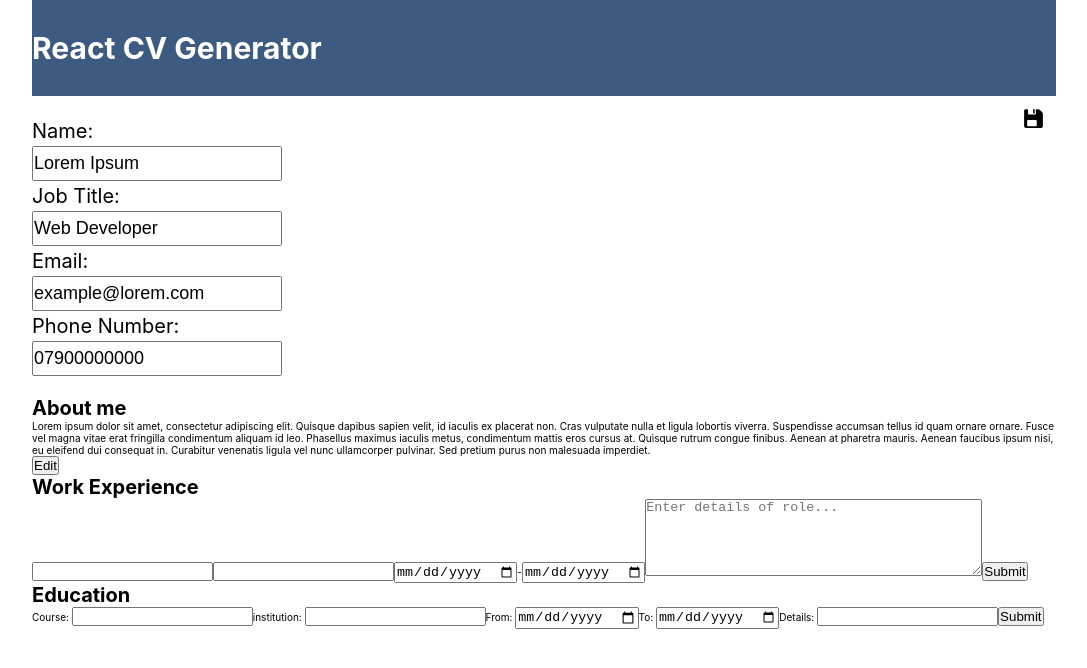
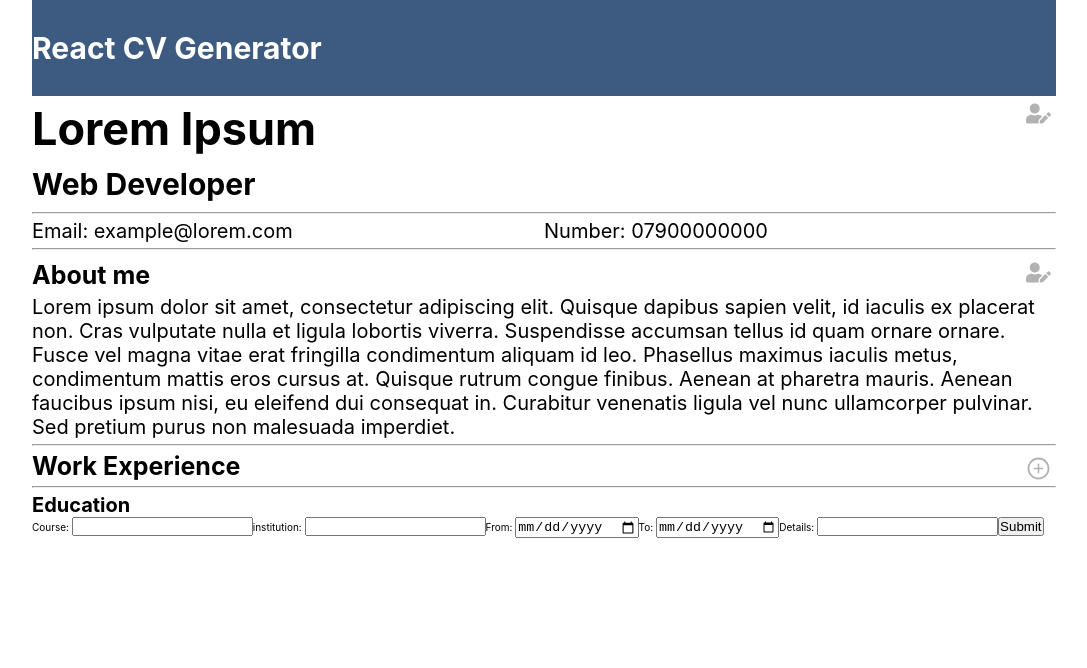
Before and after one commit to sultanp91/cv-project, a React (Create React App) app: page / in a window 1280 px wide. Shown: the top 668 px of the page, without its empty margins (96-1183 px from the left). Built offline with nearby package versions, Linux system fonts and the light colour scheme.

Commit message:
careers and jobs component styling updated

```diff
--- a/src/components/Aboutme.js
+++ b/src/components/Aboutme.js
@@ -1,4 +1,7 @@
 import React, { Component } from 'react';
+import { IoIosSave } from "react-icons/io";
+import { FaUserEdit } from "react-icons/fa";
+import '../styles/Aboutme.css';
 
 class Aboutme extends Component {
   constructor() {
@@ -31,23 +34,23 @@ class Aboutme extends Component {
 
     if(this.state.form){
         return (
-            <div>
+            <div className="about-me-form">
                 <form>
-                    <label htmlFor="aboutme">About me</label>
-                    <textarea name="aboutme" onChange={this.formHandler} value={this.state.aboutMe} id="aboutme"
-                    cols="50" rows="15">
+                    <h2>About me</h2>
 
-                    </textarea>
+                    <textarea onChange={this.formHandler} value={this.state.aboutMe} id="aboutme" rows="8" />
                 </form>
-                <button onClick={this.editHandler}>Submit</button>
+                <hr/>
+                <IoIosSave onClick={this.editHandler} className="icon" />
             </div>
           );
     } else if(!this.state.form){
         return (
-            <div>
-                <h1>About me</h1>
+            <div className="about-me-content">
+                <h2>About me</h2>
                 <p>{this.state.aboutMe}</p>
-                <button onClick={this.editHandler}>Edit</button>
+                <hr/>
+                <FaUserEdit onClick={this.editHandler} className="icon" />
             </div>
 
 
--- a/src/components/Career.js
+++ b/src/components/Career.js
@@ -1,6 +1,9 @@
 import React, { Component } from 'react';
 import uniqid from 'uniqid';
 import Jobs from './Jobs';
+import { AiOutlinePlusCircle } from "react-icons/ai";
+import { AiOutlineCloseCircle } from 'react-icons/ai'
+import '../styles/Career.css';
 
 class Career extends Component {
   constructor() {
@@ -12,43 +15,21 @@ class Career extends Component {
       dateFrom: "",
       dateTo: "",
       duties: '',
+      displayForm: false
     };
   }
 
-// Form input functions
+// Form input function
 
-  roleHandler = (evt) => {
+  inputHandler = (evt) => {
+    const key = evt.target.dataset.key
     this.setState({
-        role: evt.target.value
+        [key]: evt.target.value
     })
   }
 
-  companyHandler = (evt) => {
-      this.setState({
-        company: evt.target.value
-      })
-  }
-
-  dateFromHandler = (evt) => {
-      this.setState({
-          dateFrom: evt.target.value
-      })
-  }
-
-  dateToHandler = (evt) => {
-      this.setState({
-          dateTo: evt.target.value
-      })
-  }
-
-  dutiesHandler = (evt) => {
-      this.setState({
-          duties: evt.target.value
-      })
-  }
-
-  submitHandler = (evt) => {
-      evt.preventDefault();
+  submitHandler = (event) => {
+      event.preventDefault();
       this.setState({
         jobs: [...this.state.jobs, {role: this.state.role, company: this.state.company,
         dateFrom: this.state.dateFrom,
@@ -60,6 +41,12 @@ class Career extends Component {
         dateTo: "",
         duties: '',
       })
+  }
+
+  displayFormHandler = () => {
+    this.setState({
+      displayForm: !this.state.displayForm
+    })
   }
 
   // Form editing functions
@@ -77,23 +64,51 @@ class Career extends Component {
    })
   }
 
+  deleteJobs = (evt) => {
+    const jobs = Object.assign([], this.state.jobs);
+    this.setState({
+      jobs: jobs.filter(job => evt.target.id !== job.id)
+    });
+  }
+
   render() {
-    return (
-      <div>
-        <h1>Work Experience</h1>
-        <form>
-          <input type="text" value={this.state.role} onChange={this.roleHandler} name="role" id="role" />
-          <input type="tel" value={this.state.company} onChange={this.companyHandler} name="Company" id="company" />
-          <input type="date" value={this.state.dateFrom} onChange={this.dateFromHandler} name="datefrom" />
-          -
-          <input value={this.state.dateTo} onChange={this.dateToHandler} type="date" />
-          <textarea name="" value={this.state.duties} onChange={this.dutiesHandler} cols="40" rows="5" placeholder="Enter details of role..." />
-          <button onClick={this.submitHandler}>Submit</button>
-        </form>
-       {this.state.jobs.map((job) => <Jobs role={job.role} company={job.company} id={job.id} dateFrom={job.dateFrom}
-       dateTo={job.dateTo} duties={job.duties} key={job.id} editJobs={this.editJobs}/>)}
-      </div>
-    );
+
+    if(this.state.displayForm){
+      return (
+        <div className="work-experience">
+          <h2>Work Experience</h2>
+          < AiOutlineCloseCircle onClick={this.displayFormHandler} className="icon"/>
+          <form onSubmit={this.submitHandler}>
+            <label htmlFor="role">Role: </label>
+            <input required type="text" data-key="role" value={this.state.role} onChange={this.inputHandler} name="role" id="role" />
+            <label htmlFor="company">Company: </label>
+            <input required type="tel" data-key="company" value={this.state.company} onChange={this.inputHandler} name="Company" id="company" />
+            <br/>
+            <label htmlFor="dateFrom">Dates worked: </label>
+            <input required type="date" data-key="dateFrom" value={this.state.dateFrom} onChange={this.inputHandler} name="datefrom" />
+            <label htmlFor="dateTo">  to  </label>
+            <input required data-key="dateTo" value={this.state.dateTo} onChange={this.inputHandler} type="date" />
+            <br/>
+            <textarea required name="" data-key="duties" value={this.state.duties} onChange={this.inputHandler} rows="5" placeholder="Enter details of role..." />
+            <button className="career-button" type="submit" onSubmit={this.submitHandler}>Add Work Experience</button>
+          </form>
+         {this.state.jobs.map((job) => <Jobs role={job.role} company={job.company} id={job.id} dateFrom={job.dateFrom}
+         dateTo={job.dateTo} duties={job.duties} key={job.id} editJobs={this.editJobs} deleteJobs={this.deleteJobs} />)}
+         <hr/>
+        </div>
+      );
+    } else if(!this.state.displayForm){
+      return (
+        <div className="work-experience">
+          <h2>Work Experience</h2>
+          {this.state.jobs.map((job) => <Jobs role={job.role} company={job.company} id={job.id} dateFrom={job.dateFrom}
+         dateTo={job.dateTo} duties={job.duties} key={job.id} editJobs={this.editJobs} deleteJobs={this.deleteJobs} />)}
+          <AiOutlinePlusCircle className="icon" onClick={this.displayFormHandler}/>
+          <hr/>
+        </div>
+      )
+    }
+
   }
 }
 
--- a/src/components/GeneralInfo.js
+++ b/src/components/GeneralInfo.js
@@ -12,7 +12,7 @@ class GeneralInfo extends Component {
             jobTitle: "Web Developer",
             phoneNumber: "07900000000",
             email: "example@lorem.com",
-            form: true
+            form: false
         }
     }
 
@@ -50,7 +50,8 @@ class GeneralInfo extends Component {
 
 
                     </form>
-                    <IoIosSave onClick={this.editHandler} className="general-info-icon" />
+                    <IoIosSave onClick={this.editHandler} className="icon" />
+                    <hr/>
                 </div>
             )
         } else if(!this.state.form){
@@ -65,7 +66,7 @@ class GeneralInfo extends Component {
                         <p>Number: {this.state.phoneNumber}</p>
                         </div>
 
-                        <FaUserEdit onClick={this.editHandler} className="general-info-icon" />
+                        <FaUserEdit onClick={this.editHandler} className="icon" />
                     </div>
                     <hr/>
                 </div>
--- a/src/components/Jobs.js
+++ b/src/components/Jobs.js
@@ -1,6 +1,10 @@
 import React, { Component } from 'react';
 import PropTypes from 'prop-types';
 import { format } from 'date-fns';
+import { IoTrashOutline } from 'react-icons/io5';
+import { FaRegEdit } from 'react-icons/fa';
+import { IoIosSave } from "react-icons/io";
+import '../styles/Jobs.css';
 
 class Jobs extends Component {
   constructor(props) {
@@ -24,29 +28,32 @@ static propTypes = {
     duties: PropTypes.string,
     id: PropTypes.string,
     editJobs: PropTypes.func,
+    deleteJobs: PropTypes.func,
   }
   render() {
 
      if(!this.state.editMode){
       return (
-        <div>
-         <h1>{this.props.role}</h1>
-         <h2>{this.props.company}</h2>
-         <p> {format(new Date(this.props.dateFrom), "do MMMM yy")} to
-         {format(new Date(this.props.dateTo), "do MMMM yy")}</p>
+        <div className="jobs-content">
+         <p><b>{this.props.role}</b></p>
+         <p>{this.props.company}</p>
+         <p><em>{format(new Date(this.props.dateFrom), "do MMMM yy")} to
+         {format(new Date(this.props.dateTo), "do MMMM yy")}</em></p>
          <p>{this.props.duties}</p>
-         <button onClick={this.editMode}>Change</button>
+         <FaRegEdit class="edit-icon" onClick={this.editMode} id={this.props.id}/>
+         <IoTrashOutline class="icon" id={this.props.id} onClick={this.props.deleteJobs}/>
         </div>
       )
      }  else if(this.state.editMode){
        return (
-         <div>
-           <input type="text" id={this.props.id} data-key="role" onChange={this.props.editJobs} value={this.props.role}/>
-           <input type="text" id={this.props.id} data-key="company" onChange={this.props.editJobs} value={this.props.company}/>
+         <div className="jobs-form">
+           <input type="text" id={this.props.id} placeholder="Role" data-key="role" onChange={this.props.editJobs} value={this.props.role}/>
+           <input type="text" id={this.props.id} placeholder="Company/Organisation"  data-key="company" onChange={this.props.editJobs} value={this.props.company}/>
            <input type="date" id={this.props.id} data-key="dateFrom" onChange={this.props.editJobs} value={this.props.dateFrom} />
            <input type="date" id={this.props.id} data-key="dateTo" onChange={this.props.editJobs} value={this.props.dateTo} />
-           <input type="text" id={this.props.id} data-key="duties" onChange={this.props.editJobs} value={this.props.duties}/>
-           <button onClick={this.editMode}>Change</button>
+           <textarea id={this.props.id} placeholder="Job details" data-key="duties" onChange={this.props.editJobs} value={this.props.duties}/>
+           <IoIosSave class="edit-icon" onClick={this.editMode} id={this.props.id}/>
+           <IoTrashOutline class="icon" id={this.props.id} onClick={this.props.deleteJobs}/>
          </div>
        )
      }
--- /dev/null
+++ b/src/styles/Aboutme.css
@@ -0,0 +1,20 @@
+.about-me-form textarea {
+    display: block;
+    width: 100%;
+    margin: 0.5rem 0;
+    font-size: 2rem;
+}
+
+.about-me-form, .about-me-content {
+    position: relative;
+
+}
+
+.about-me-form h2, .about-me-content h2 {
+    font-size: 2.5rem;
+    padding: 0.5rem 0;
+}
+
+.about-me-content p {
+    font-size: 2rem;
+}
--- /dev/null
+++ b/src/styles/Career.css
@@ -0,0 +1,40 @@
+.work-experience {
+    position: relative;
+}
+
+.work-experience h2 {
+    margin: 0.5rem 0;
+    font-size: 2.5rem;
+}
+
+.work-experience p {
+    font-size: 2rem;
+}
+
+.work-experience label{
+    font-size: 2rem;
+    margin-right: 1rem;
+}
+
+.work-experience input {
+    display: inline-block;
+    margin: 0.5rem 0;
+    margin-right: 0.5rem;
+    padding: 0.5rem;
+}
+
+.work-experience textarea {
+    width: 100%
+}
+
+.career-button {
+    display: block;
+    color: black;
+    background-color: white;
+    border: solid 3px black;
+    border-radius: 3px;
+    font-size: 2rem;
+    padding: 1rem 2rem;
+    margin: 0.5rem auto;
+    font-weight: bold;
+}
--- a/src/styles/Generalinfo.css
+++ b/src/styles/Generalinfo.css
@@ -37,11 +37,18 @@
     font-size: 2rem;
 }
 
-.general-info-icon {
+.icon {
+    color: rgba(0, 0, 0, 0.3);;
     font-size: 2.5rem;
     position: absolute;
-    right: 10px;
-    top: 10px;
+    right: 5px;
+    top: 5px;
+    transition: all linear 0.2s;
+}
+
+.icon:hover {
+    color: rgb(0,0,0);
+    transform: scale(1.1);
 }
 
 .contact {
--- /dev/null
+++ b/src/styles/Jobs.css
@@ -0,0 +1,21 @@
+.jobs-content, .jobs-form {
+    position: relative;
+}
+
+.jobs-content {
+    line-height: 1.2;
+}
+
+.edit-icon {
+    color: rgba(0, 0, 0, 0.3);
+    font-size: 2.5rem;
+    position: absolute;
+    right: 35px;
+    top: 5px;
+    transition: all linear 0.2s;
+}
+
+.edit-icon:hover {
+    color: rgb(0,0,0);
+    transform: scale(1.1);
+}
```
